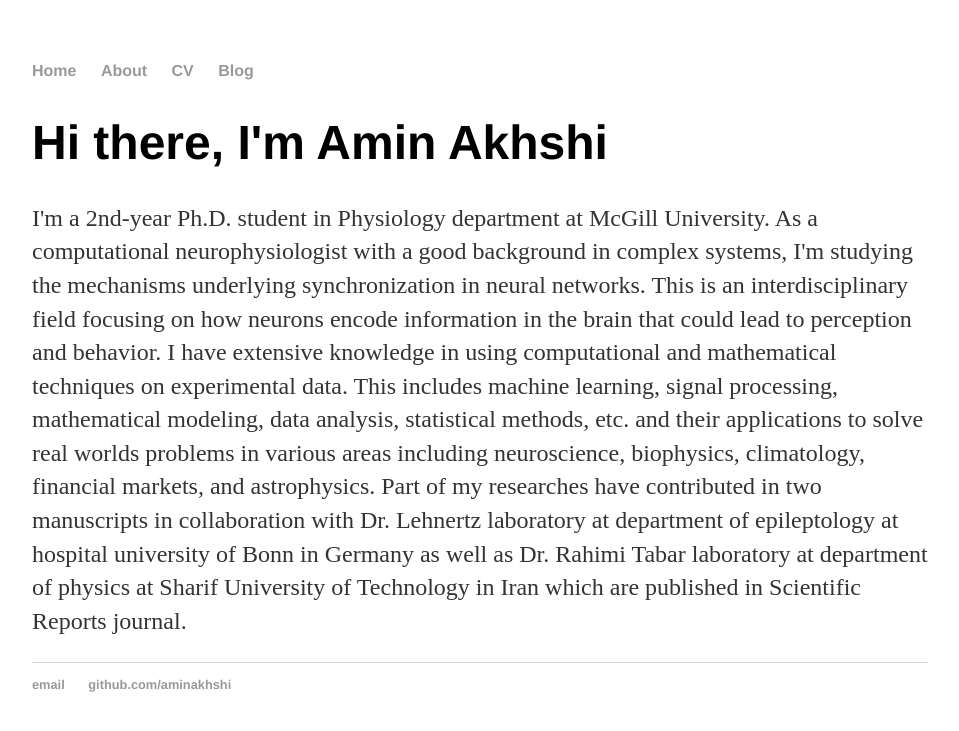
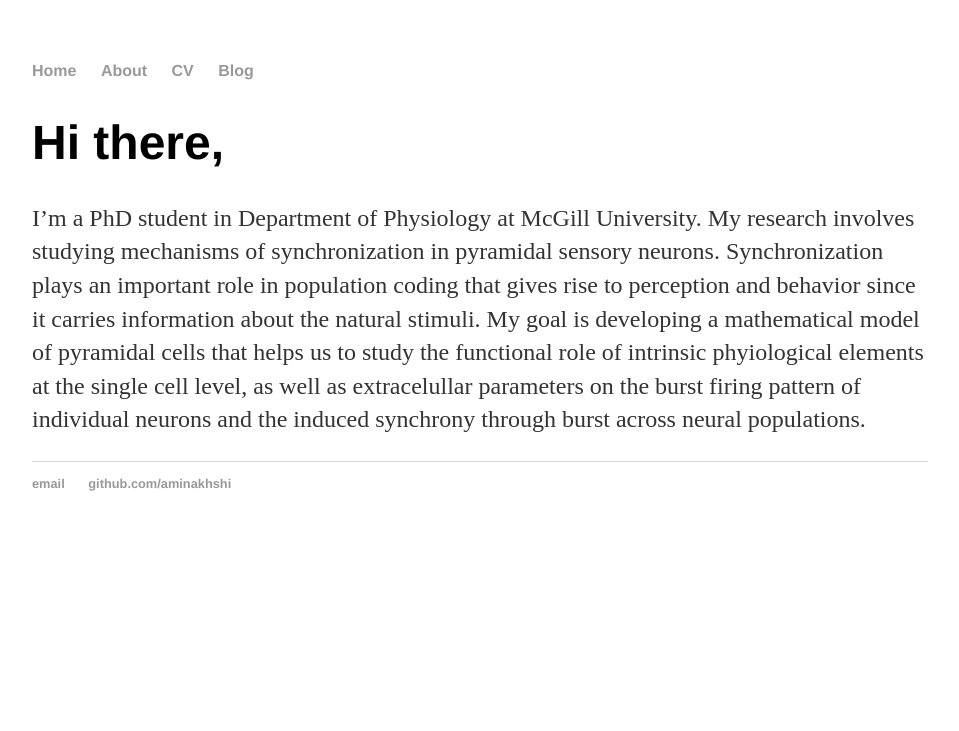
Before and after one commit to aminakhshi/aminakhshi.github.io, a Jekyll site: the page built from index.html, in a window 1280 px wide. Shown: the top 731 px of the page, without its empty margins (160-1119 px from the left). Built offline with Jekyll 4.4.1, drawn with Linux system fonts in a browser that asks for light colours.

Commit message:
Update index.html

```diff
--- a/index.html
+++ b/index.html
@@ -4,16 +4,8 @@ title: Amin Akhshi, Personal Page
 ---
 
 		<div class="blurb">
-			<h1>Hi there, I'm Amin Akhshi</h1>
+			<h1>Hi there,</h1>
 			<p>
-				I'm a 2nd-year Ph.D. student in Physiology department at McGill University.
-				As a computational neurophysiologist with a good background in complex systems, I'm studying the mechanisms underlying synchronization in neural networks.
-				This is an interdisciplinary field focusing on how neurons encode information in the brain that could lead to perception and behavior.
-				I have extensive knowledge in using computational and mathematical techniques on experimental data.
-				This includes machine learning, signal processing, mathematical modeling, data analysis, statistical methods, etc. and their applications to solve real
-				worlds problems in various areas including neuroscience, biophysics, climatology, financial markets, and astrophysics.
-				Part of my researches have contributed in two manuscripts in collaboration with Dr. Lehnertz laboratory at department of epileptology at hospital university
-				of Bonn in Germany as well as Dr. Rahimi Tabar laboratory at department of physics at Sharif University of Technology in Iran
-				which are published in Scientific Reports journal.
+				I’m a PhD student in Department of Physiology at McGill University. My research involves studying mechanisms of synchronization in pyramidal sensory neurons. Synchronization plays an important role in population coding that gives rise to perception and behavior since it carries information about the natural stimuli. My goal is developing a mathematical model of pyramidal cells that helps us to study the functional role of intrinsic phyiological elements at the single cell level, as well as extracelullar parameters on the burst firing pattern of individual neurons and the induced synchrony through burst across neural populations.
 			</p>
 		</div>
```
